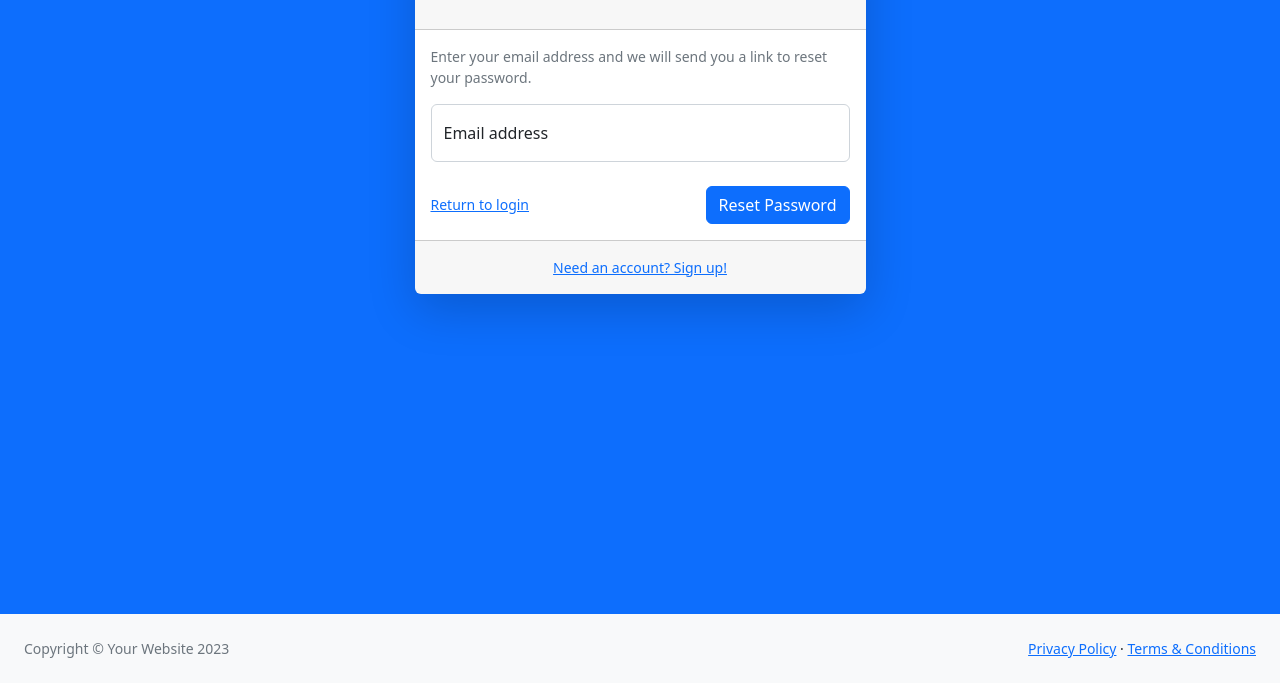
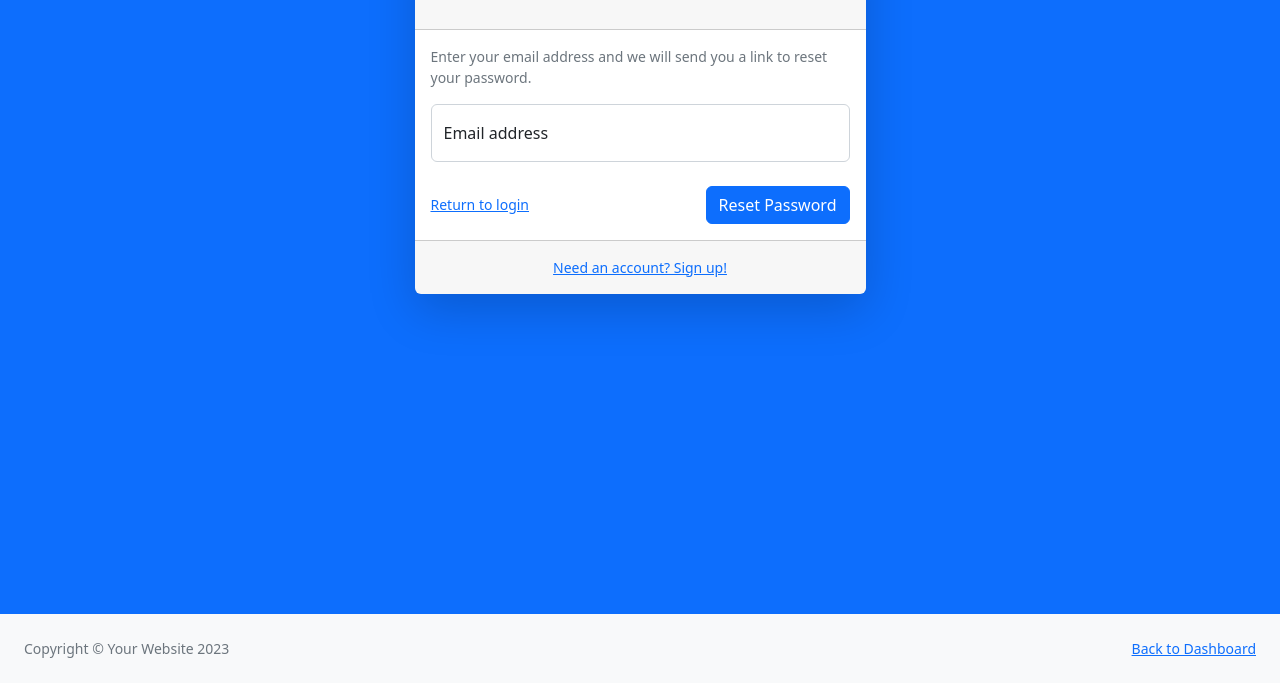
Before and after one commit to zunh22/NSbit_front, a plain HTML site: page startbootstrap-sb-admin-gh-pages/password.html in a window 1280 px wide. Shown: the part 117-800 px from the top of the page. Drawn offline with nearby package versions, Linux system fonts and the light colour scheme.

Commit message:
Update password.html

```diff
--- a/startbootstrap-sb-admin-gh-pages/password.html
+++ b/startbootstrap-sb-admin-gh-pages/password.html
@@ -47,9 +47,7 @@
                         <div class="d-flex align-items-center justify-content-between small">
                             <div class="text-muted">Copyright &copy; Your Website 2023</div>
                             <div>
-                                <a href="#">Privacy Policy</a>
-                                &middot;
-                                <a href="#">Terms &amp; Conditions</a>
+                                <a href="index.html">Back to Dashboard</a>
                             </div>
                         </div>
                     </div>
```
